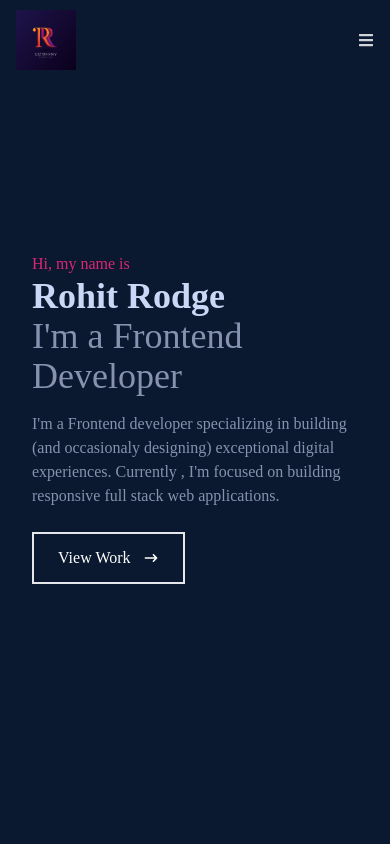
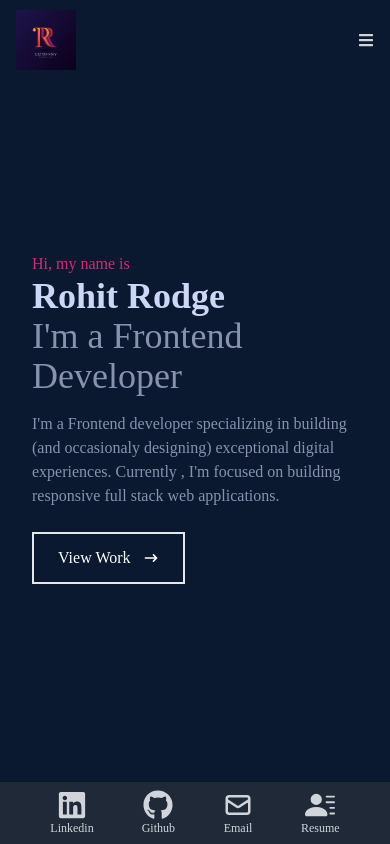
Before and after one commit to rohitrodge/Portfoilio, a React (Create React App) app: page / in a window 390 px wide. Shown: the top 844 px of the page. Built offline with nearby package versions, Linux system fonts and the light colour scheme.

Commit message:
Icon makes responsive

```diff
--- a/src/components/Navbar.jsx
+++ b/src/components/Navbar.jsx
@@ -9,6 +9,10 @@ import { Link } from 'react-scroll';
 const Navbar = () => {
 const [nav, setNav] = useState(false);
 const handleClick = () => setNav(!nav);
+
+
+
+
 
 
   return (
@@ -114,7 +118,7 @@ const handleClick = () => setNav(!nav);
 
             <li className = 'w-[160px] h-[60px] flex justify-between items-center ml-[-100px] hover:ml-[-10px] bg-[#565f69]'>
                 <a className='flex justify-between items-center w-full text-gray-300'
-                href='https://drive.google.com/file/d/1NQcy1wZqHbwDdk0BvU9ixVgLB44J6NzB/view?usp=drive_link'>
+                href='https://drive.google.com/file/d/1LWQntCXtONDIwyS_iloipPVNnFx5ZmW4/view?usp=drive_link.com'>
                     Resume <BsFillPersonLinesFill  size={30}/>
                 </a>
             </li>
@@ -124,6 +128,37 @@ const handleClick = () => setNav(!nav);
 
 
 
+    <div className='fixed lg:hidden bottom-0 left-0 right-0 bg-gray-800'>
+            <ul className='flex justify-center space-x-4 p-2'>
+                <li className='flex flex-col items-center '>
+                    <a href='https://www.linkedin.com/in/rohit-rodge-373077214/' className='text-gray-300 flex flex-col items-center'>
+                        <FaLinkedin size={30} />
+                        <span className='text-xs'>Linkedin</span>
+                    </a>
+                </li>
+                <li className='flex flex-col items-center'>
+                    <a href='https://github.com/rohitrodge' className='text-gray-300 flex flex-col items-center'>
+                        <FaGithub size={30} />
+                        <span className='text-xs'>Github</span>
+                    </a>
+                </li>
+                <li className='flex flex-col items-center'>
+                    <a href='mailto:webrohit27@gmail.com' className='text-gray-300 flex flex-col items-center'>
+                        <HiOutlineMail size={30} />
+                        <span className='text-xs'>Email</span>
+                    </a>
+                </li>
+                <li className='flex flex-col items-center'>
+                    <a href='https://drive.google.com/file/d/1LWQntCXtONDIwyS_iloipPVNnFx5ZmW4/view?usp=drive_link.com' className='text-gray-300 flex flex-col items-center'>
+                        <BsFillPersonLinesFill size={30} />
+                        <span className='text-xs'>Resume</span>
+                    </a>
+                </li>
+            </ul>
+        </div>
+
+
+
     </div>
   )
 }
```
